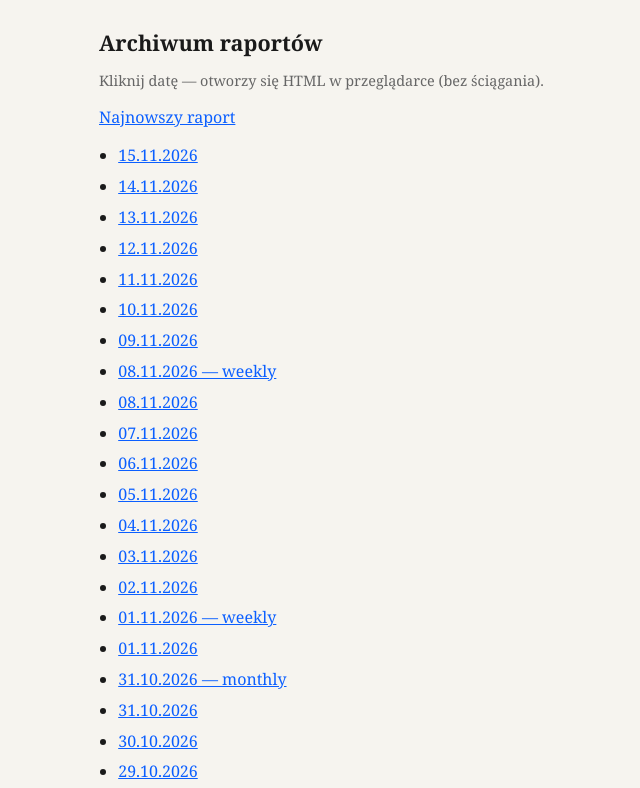
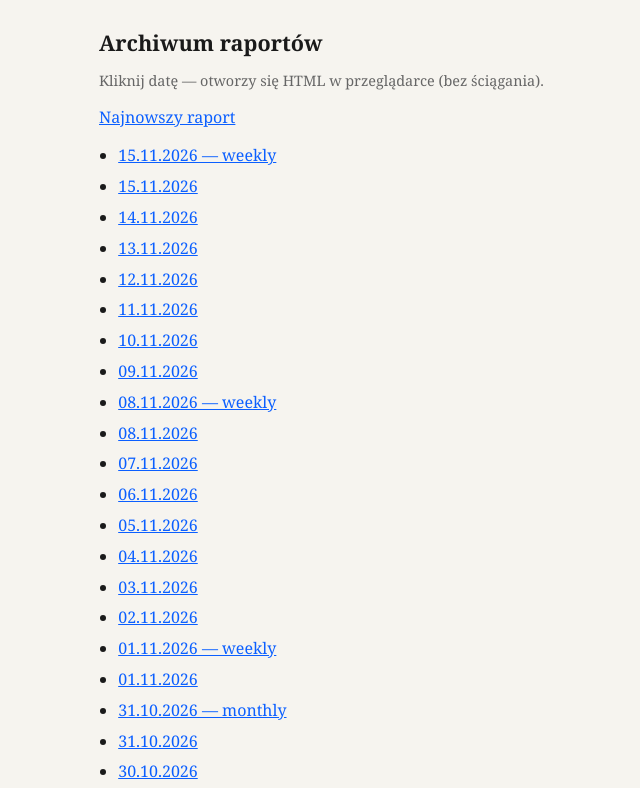
Before and after one commit to daniobozo1234/btc-daily-report, a plain HTML site: page docs/archiwum.html in a window 1280 px wide. Shown: the top 788 px of the page, without its empty margins (261-901 px from the left). Drawn offline with Linux system fonts and the light colour scheme.

Commit message:
report: update archive

```diff
--- a/docs/archiwum.html
+++ b/docs/archiwum.html
@@ -20,6 +20,7 @@
     <p class="muted">Kliknij datę — otworzy się HTML w przeglądarce (bez ściągania).</p>
     <p><a href="https://daniobozo1234.github.io/btc-daily-report/">Najnowszy raport</a></p>
     <ul>
+      <li><a href="report_20261115_weekly.html">15.11.2026 — weekly</a></li>
       <li><a href="report_20261115.html">15.11.2026</a></li>
       <li><a href="report_20261114.html">14.11.2026</a></li>
       <li><a href="report_20261113.html">13.11.2026</a></li>
```
